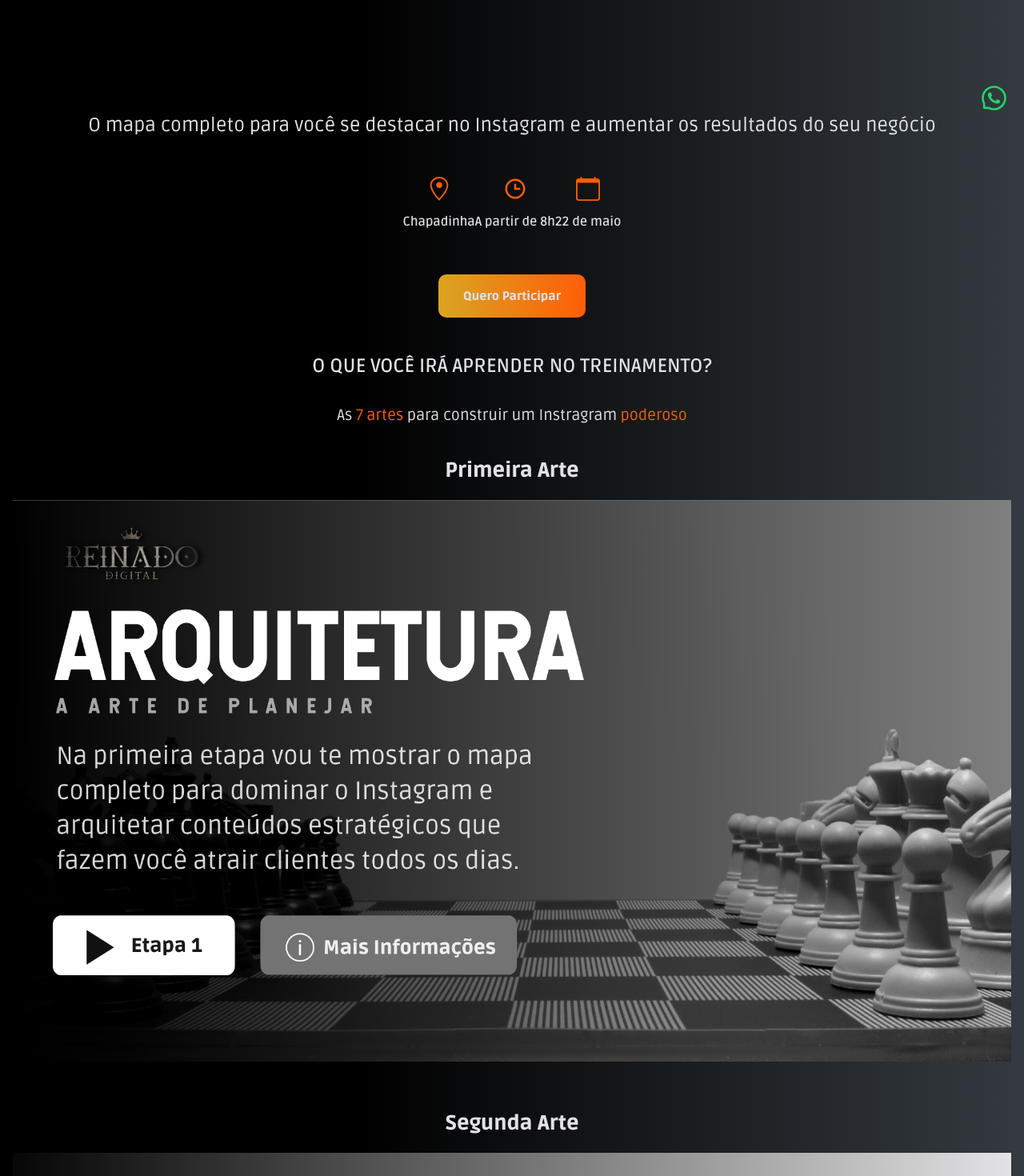
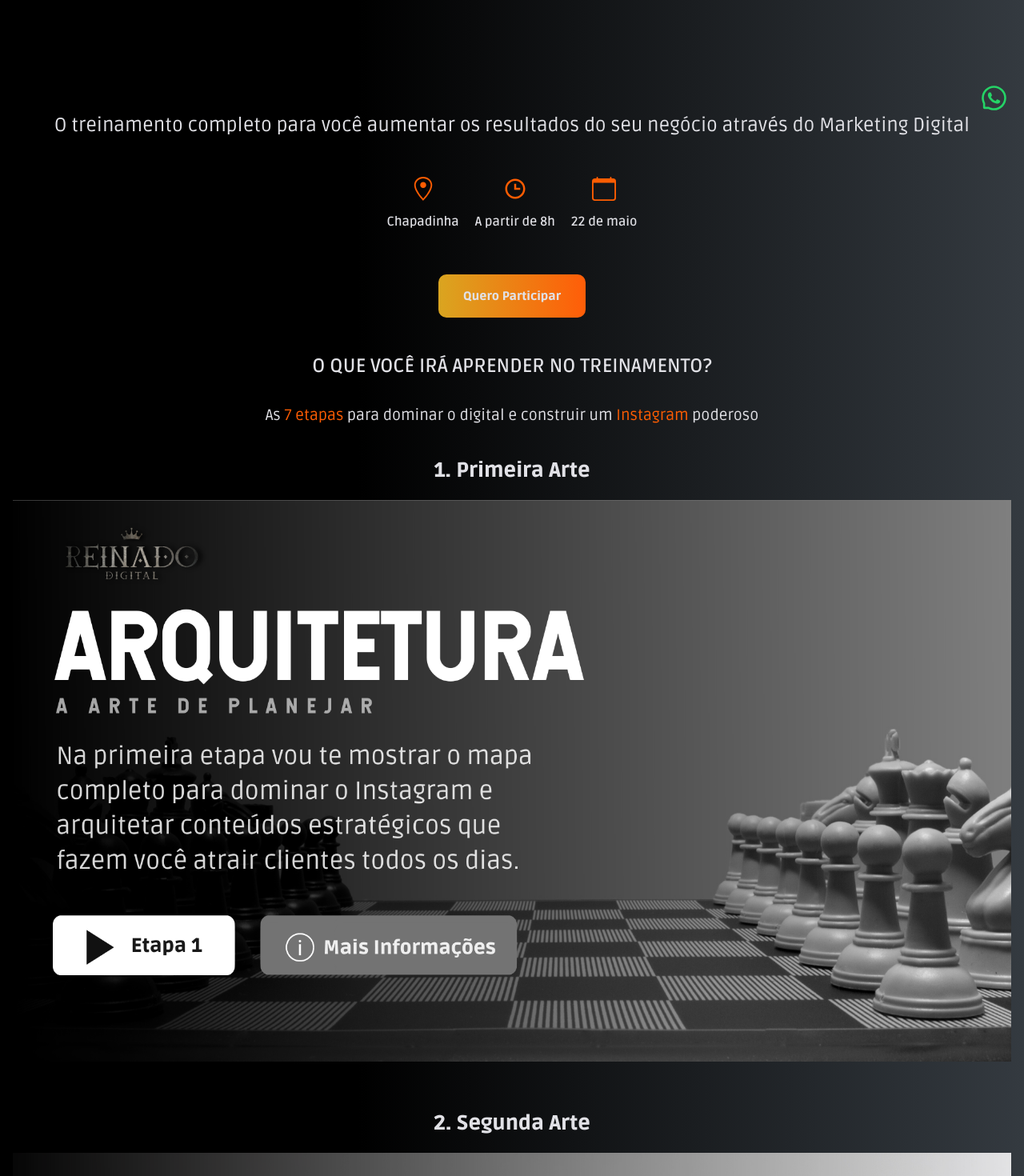
Before and after one commit to Nhed1/reinado, a React (Vite) app: page / in a window 1280 px wide. Shown: the part 640-2110 px from the top of the page at 80% size. Built offline with nearby package versions, Linux system fonts and the light colour scheme.

Commit message:
feat(component): bar added but now working animation

```diff
--- a/src/App.jsx
+++ b/src/App.jsx
@@ -9,8 +9,10 @@ import { Nav } from "./components/Nav/Nav";
 import { Prices } from "./components/Prices/Prices";
 import { WhatsappButton } from "./components/WhatsappButton";
 import { Adress } from "./components/Adress/Adress";
+import { AnimatedBar } from "./components/AnimatedBar";
 
 import { useWindowPosition } from "./hooks/useWindowPosition";
+
 function App() {
   let value = useWindowPosition();
   const showUp = value > 800;
@@ -23,6 +25,7 @@ function App() {
         <Header />
         <Info />
         <Main />
+        <AnimatedBar />
         <Adress />
         <Prices />
       </Padding>
--- /dev/null
+++ b/src/components/AnimatedBar.jsx
@@ -0,0 +1,47 @@
+import React from "react";
+import styled from "styled-components";
+import { BsCheck2Circle } from "react-icons/bs";
+
+export function AnimatedBar() {
+  return (
+    <Bar>
+      <div>
+        <BsCheck2Circle color="#ff5d02" />
+        <p>Atraia mais clientes</p>
+        <BsCheck2Circle color="#ff5d02" />
+        <p>Atraia mais clientes</p>
+      </div>
+      <div>
+        <BsCheck2Circle color="#ff5d02" />
+        <p>Atraia mais clientes</p>
+        <BsCheck2Circle color="#ff5d02" />
+        <p>Atraia mais clientes</p>
+      </div>
+    </Bar>
+  );
+}
+
+const Bar = styled.div`
+  display: flex;
+  flex-direction: column;
+  color: white;
+  justify-content: space-between;
+  width: 100%;
+  /* animation: mymove 5s infinite; */
+  position: relative;
+  div {
+    display: flex;
+    align-items: center;
+    p {
+      margin-left: 10px;
+    }
+  }
+  /* @keyframes mymove {
+    0% {
+      transform: translateX(50%);
+    }
+    100% {
+      transform: translateX(-50%);
+    }
+  } */
+`;
--- a/src/components/Header/Header.jsx
+++ b/src/components/Header/Header.jsx
@@ -17,8 +17,8 @@ export function Header() {
         <img src={logo2} alt="Logo" />
 
         <Details>
-          O mapa completo para você se destacar no Instagram e aumentar os
-          resultados do seu negócio
+          O treinamento completo para você aumentar os resultados do seu negócio
+          através do Marketing Digital
         </Details>
       </FlexColumn>
     </HeaderDiv>
--- a/src/components/Info/Info.jsx
+++ b/src/components/Info/Info.jsx
@@ -35,6 +35,7 @@ const InfoDiv = styled.div`
   margin: 20px 0;
   display: flex;
   justify-content: space-between;
+  gap: 20px;
   color: #e1e1e6;
   font-weight: 600;
 `;
--- a/src/components/Main/Main.jsx
+++ b/src/components/Main/Main.jsx
@@ -13,35 +13,35 @@ export function Main() {
     <MainStyles>
       <h1>O QUE VOCÊ IRÁ APRENDER NO TREINAMENTO?</h1>
       <p>
-        As <Span> 7 artes</Span> para construir um Instragram
-        <Span> poderoso</Span>
+        As <Span> 7 etapas </Span>para dominar o digital e construir um
+        <Span> Instagram</Span> poderoso
       </p>
       <CardStyles>
-        <h2>Primeira Arte</h2>
+        <h2>1. Primeira Arte</h2>
         <img src={image1} alt="" />
       </CardStyles>
       <CardStyles>
-        <h2>Segunda Arte</h2>
+        <h2>2. Segunda Arte</h2>
         <img src={image2} alt="" />
       </CardStyles>
       <CardStyles>
-        <h2>Terceira Arte</h2>
+        <h2>3. Terceira Arte</h2>
         <img src={image3} alt="" />
       </CardStyles>
       <CardStyles>
-        <h2>Quarta Arte</h2>
+        <h2>4. Quarta Arte</h2>
         <img src={image4} alt="" />
       </CardStyles>
       <CardStyles>
-        <h2>Quinta Arte</h2>
+        <h2>5. Quinta Arte</h2>
         <img src={image5} alt="" />
       </CardStyles>
       <CardStyles>
-        <h2>Sexta Arte</h2>
+        <h2>6. Sexta Arte</h2>
         <img src={image6} alt="" />
       </CardStyles>
       <CardStyles>
-        <h2>Sétima Arte</h2>
+        <h2>7. Sétima Arte</h2>
         <img src={image7} alt="" />
       </CardStyles>
     </MainStyles>
```
Also changed, not shown: 1 other file (tests, documents, lock files or other folders).
